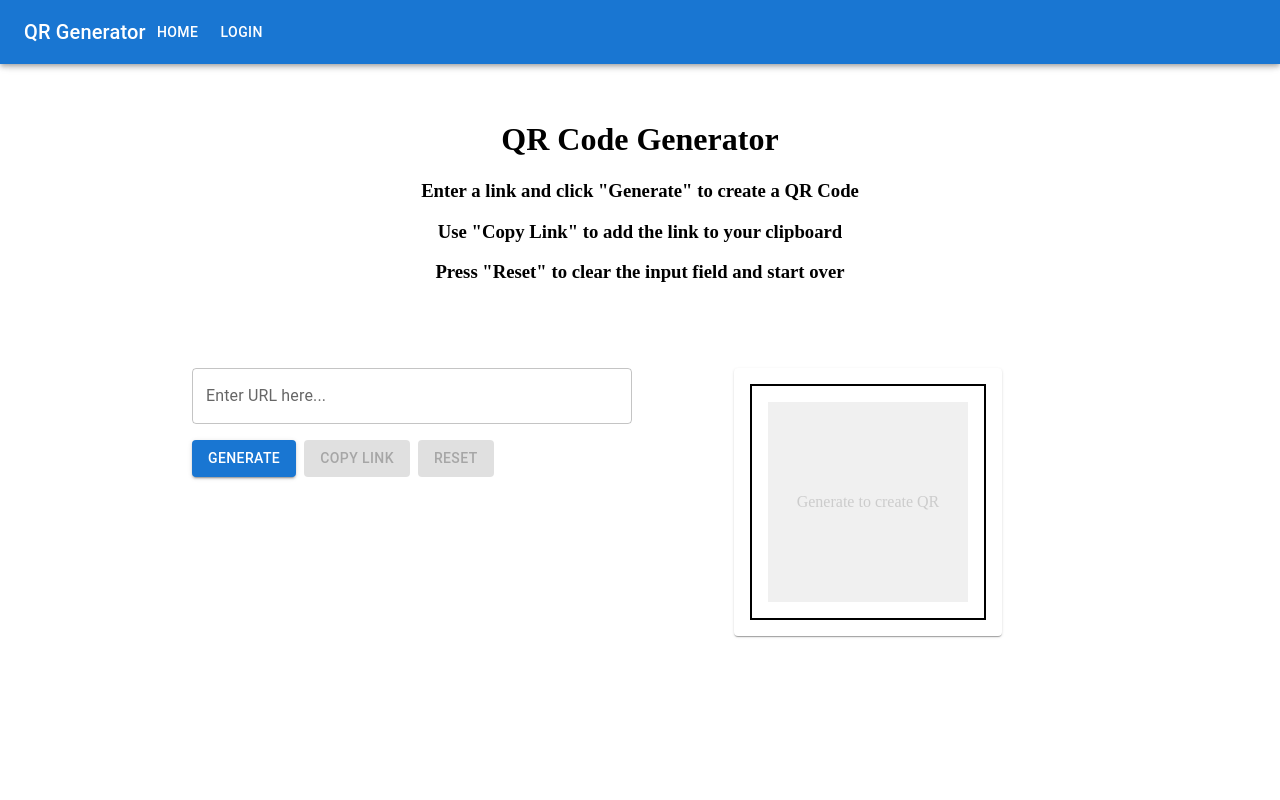
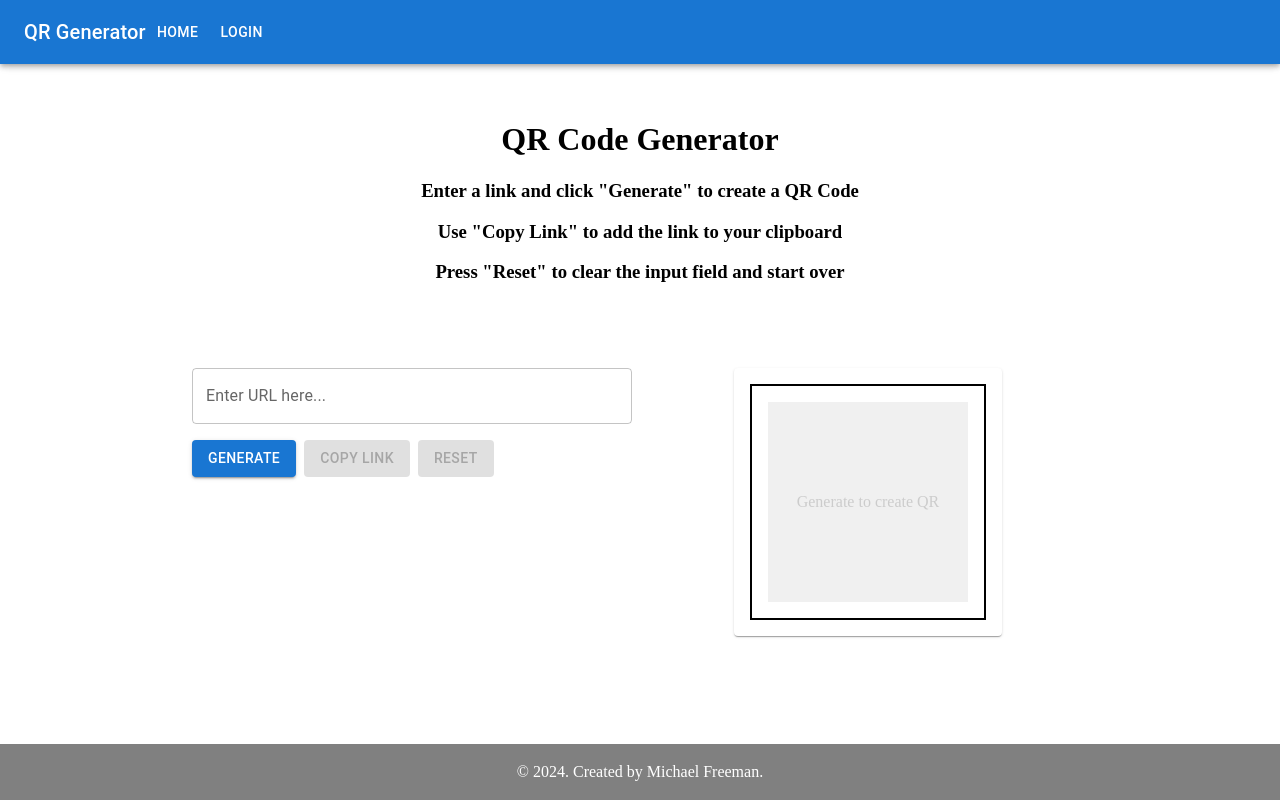
Before and after one commit to mikef13x/QR-generator, a React (Vite) app in the folder frontend/: page / in a window 1280 px wide. Shown: the top 800 px of the page. Built offline with nearby package versions, Linux system fonts and the light colour scheme.

Commit message:
did some media screening

```diff
--- a/frontend/src/components/other/footer.jsx
+++ b/frontend/src/components/other/footer.jsx
@@ -1,9 +1,11 @@
-import { Box } from '@mui/material'
+import { Box } from '@mui/material';
+
 
 export default function Footer() {
+
+
     return (
-        <footer>
-
+        <footer style={{width:'100%', position: 'fixed', bottom: 0}}>
             <Box sx={{
                 textAlign: 'center',
                 justifyContent: 'center',
@@ -12,12 +14,10 @@ export default function Footer() {
                 color: 'white',
                 display: 'flex',
                 height: '7vh',
-                bottom: '0px'
+
             }}>
-                 © 2024. Created by Michael Freeman.
-
+                © 2024. Created by Michael Freeman.
             </Box>
-
         </footer>
-    )
+    );
 }
--- a/frontend/src/components/signup/signup.jsx
+++ b/frontend/src/components/signup/signup.jsx
@@ -70,7 +70,7 @@ const RegisterForm = () => {
         <>
 <Grid container justifyContent="center" alignItems="center" style={{ minHeight: '80vh', display: 'flex' }}>
 <Grid item xs={10} sm={6} md={4}>
-                <Paper elevation={3} style={{ padding: '20px', marginBottom: '200px' }}>
+                <Paper elevation={3} style={{ padding: '20px', marginBottom: '50px' }}>
                     <Typography variant="h5" align="center" gutterBottom>
                         Register
                     </Typography>
--- a/frontend/src/pages/homepage.jsx
+++ b/frontend/src/pages/homepage.jsx
@@ -40,7 +40,7 @@ export default function HomePage() {
 
 
     }}>
-      <div style={{ padding: 16, display: 'flex', justifyContent: 'space-between', width: '70vw'}}>
+      <div style={{ padding: 16, display: 'flex', justifyContent: 'space-between', width: '70vw', marginBottom: '100px'}}>
         <div style={{ flex: 1, marginRight: 16 }}>
           <TextField
             label="Enter URL here..."
```
